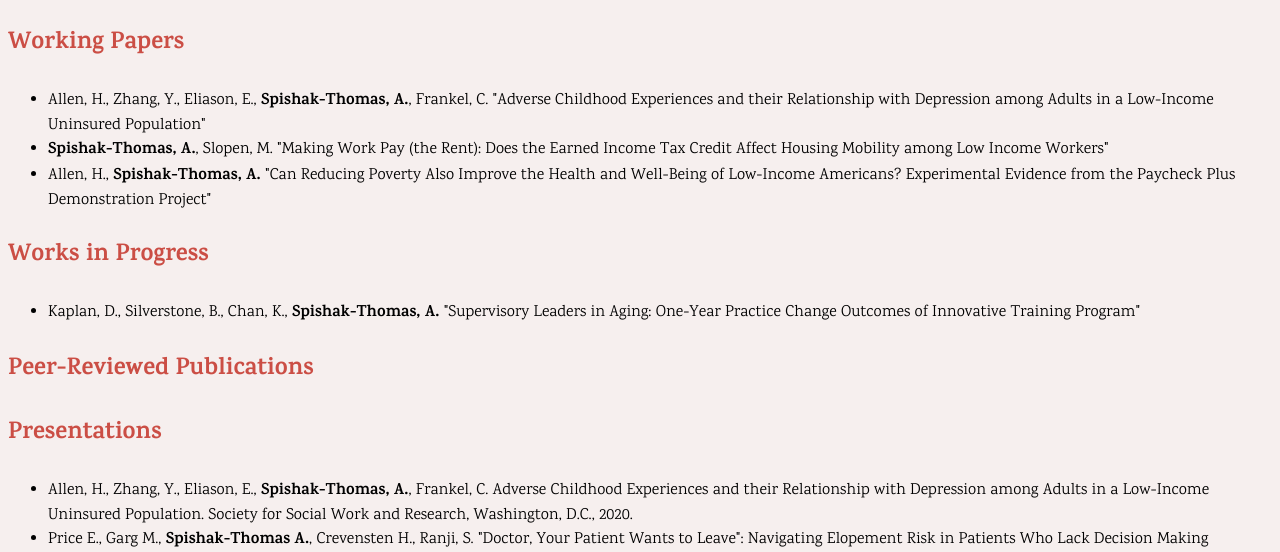
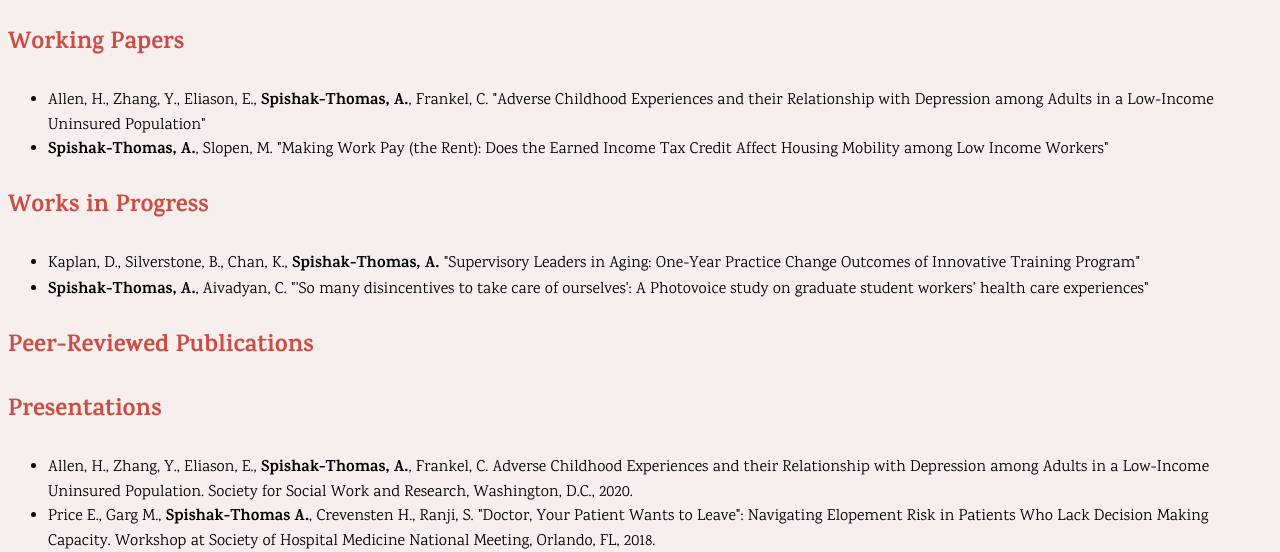
Before and after one commit to emspishak/ericspishak.com, a PHP site: page /research/ in a window 1280 px wide. Shown: the part 94-646 px from the top of the page. Run offline with PHP 8.4, Linux system fonts and the light colour scheme.

Commit message:
Update papers.

```diff
--- a/root/var/www/aspishakthomas.com/research/index.php
+++ b/root/var/www/aspishakthomas.com/research/index.php
@@ -13,12 +13,8 @@ top(Page::RESEARCH);
   <li>
     <strong>Spishak-Thomas, A.</strong>, Slopen, M. "Making Work Pay (the Rent):
     Does the Earned Income Tax Credit Affect Housing Mobility among Low Income
-    Workers"</li>
-  <li>
-    Allen, H., <strong>Spishak-Thomas, A.</strong> "Can Reducing Poverty Also
-    Improve the Health and Well-Being of Low-Income Americans? Experimental
-    Evidence from the Paycheck Plus Demonstration Project"
-    </li>
+    Workers"
+  </li>
 </ul>
 
 <h3>Works in Progress</h3>
@@ -28,6 +24,11 @@ top(Page::RESEARCH);
     Kaplan, D., Silverstone, B., Chan, K., <strong>Spishak-Thomas, A.</strong>
     "Supervisory Leaders in Aging: One-Year Practice Change Outcomes of
     Innovative Training Program"
+  </li>
+  <li>
+    <strong>Spishak-Thomas, A.</strong>, Aivadyan, C. "'So many disincentives to
+    take care of ourselves': A Photovoice study on graduate student workers'
+    health care experiences"
   </li>
 </ul>
 
```
